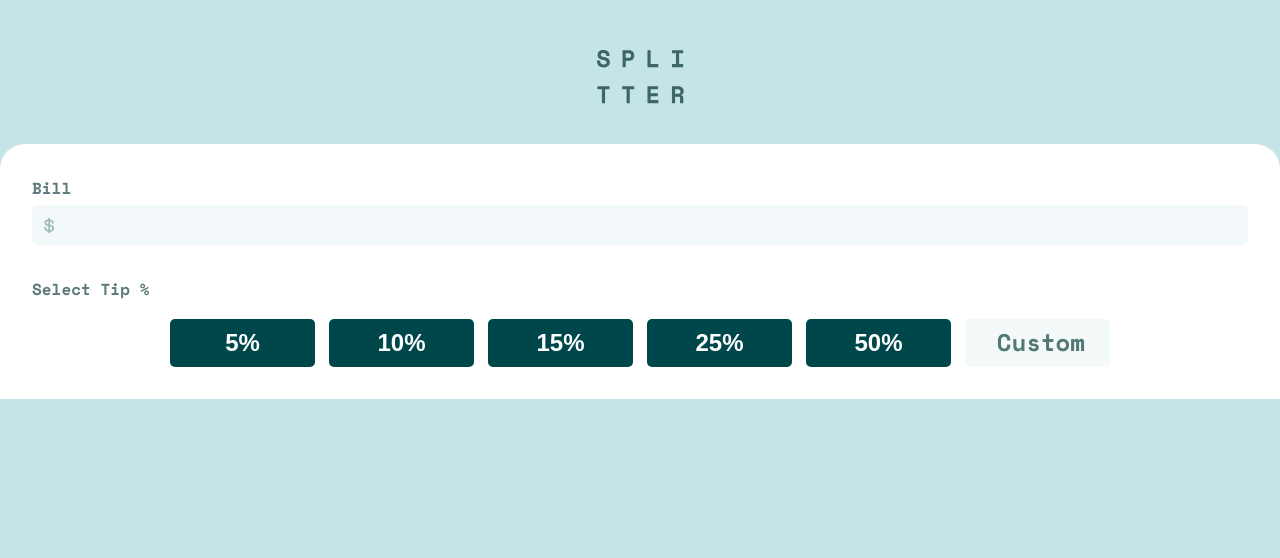
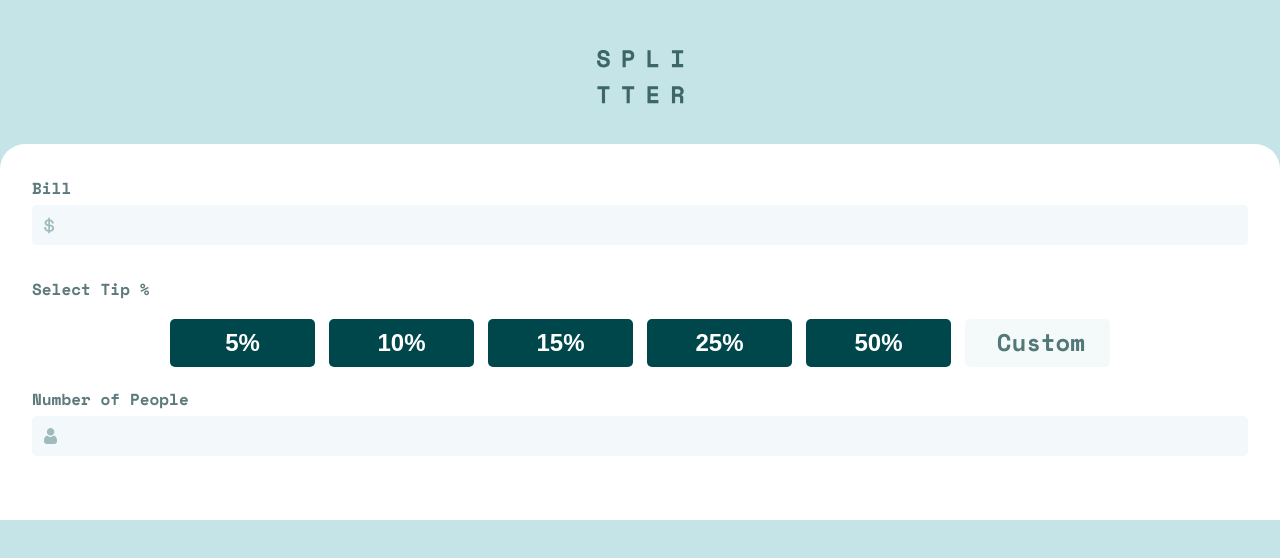
Before and after one commit to SabaMarghania1/tip-calculator-react, a React (Vite) app: page / in a window 1280 px wide. Shown: the top 558 px of the page. Built offline with nearby package versions, Linux system fonts and the light colour scheme.

Commit message:
finish: Options component, start: Screen component

```diff
--- a/src/components/App.jsx
+++ b/src/components/App.jsx
@@ -3,11 +3,14 @@ import logo from "../images/logo.svg";
 import "./App.css";
 
 import Options from "./Options/Options";
-
+import Screen from "./Screen/Screen";
 function App() {
   const [bill, setBill] = useState("");
   const [tipValue, setTipValue] = useState("");
-  console.log(tipValue);
+  const [people, setPeople] = useState("");
+
+  const tipPerson = (bill * tipValue) / 100 / people;
+  console.log(tipPerson.toFixed(2));
 
   function handleSelectedTip(e) {
     setTipValue(+e.target.value);
@@ -22,8 +25,10 @@ function App() {
             handleSelectedTip={handleSelectedTip}
             tipValue={tipValue}
             setTipValue={setTipValue}
+            setBill={setBill}
             bill={bill}
-            max="3"
+            people={people}
+            setPeople={setPeople}
           />
         </div>
       </div>
--- a/src/components/Options/Input/Input.jsx
+++ b/src/components/Options/Input/Input.jsx
@@ -1,12 +1,16 @@
 import Styles from "./input.module.css";
 
-function Input({label, icon}) {
-  console.log();
+function Input({label, icon, bill, setBill, people, setPeople}) {
   return (
     <div className={Styles.input__container}>
       <label className="label">{label}</label>
       <div className={Styles.input__box}>
-        <input type="number" min="0" />
+        <input
+          type="number"
+          min="0"
+          value={bill > 0 ? bill : ""}
+          onInput={e => setBill(+e.target.value)}
+        />
         <img className={Styles.icon} src={icon} alt="" />
       </div>
     </div>
--- a/src/components/Options/InputList/InputList.jsx
+++ b/src/components/Options/InputList/InputList.jsx
@@ -24,8 +24,8 @@ function InputList({label, handleSelectedTip, tipValue, setTipValue}) {
         <input
           type="number"
           className={`${Styles.tip} ${Styles.extra__tip}`}
-          onInput={e => setTipValue(+e.target.value)}
-          value={undefined}
+          onInput={e => setTipValue(+e.target.value >= 100 ? 100 : +e.target.value)}
+          value={tipValue > 0 ? tipValue : ""}
           placeholder="Custom"
         />
       </div>
--- a/src/components/Options/InputList/inputlist.module.css
+++ b/src/components/Options/InputList/inputlist.module.css
@@ -8,6 +8,7 @@
   flex-wrap: wrap;
   gap: 14px;
   justify-content: center;
+  margin-bottom: 20px;
 }
 
 .tip {
--- a/src/components/Options/Options.jsx
+++ b/src/components/Options/Options.jsx
@@ -1,17 +1,19 @@
 import usdIcon from "../../images/icon-dollar.svg";
+import peopleIcon from "../../images/icon-person.svg";
 import Input from "./Input/Input";
 import InputList from "./InputList/InputList";
 
-function Options({handleSelectedTip, tipValue, setTipValue}) {
+function Options({handleSelectedTip, tipValue, setTipValue, setBill, bill, people, setPeople}) {
   return (
     <div>
-      <Input label="Bill" icon={usdIcon} />
+      <Input label="Bill" icon={usdIcon} bill={bill} setBill={setBill} />
       <InputList
         handleSelectedTip={handleSelectedTip}
         setTipValue={setTipValue}
         tipValue={tipValue}
         label="Select Tip %"
       />
+      <Input label="Number of People" icon={peopleIcon} bill={people} setBill={setPeople} />
     </div>
   );
 }
--- /dev/null
+++ b/src/components/Screen/Screen.jsx
@@ -0,0 +1,5 @@
+function Screen() {
+  return <div></div>;
+}
+
+export default Screen;
```
Also changed, not shown: src/components/Screen/Screen.css (added).
